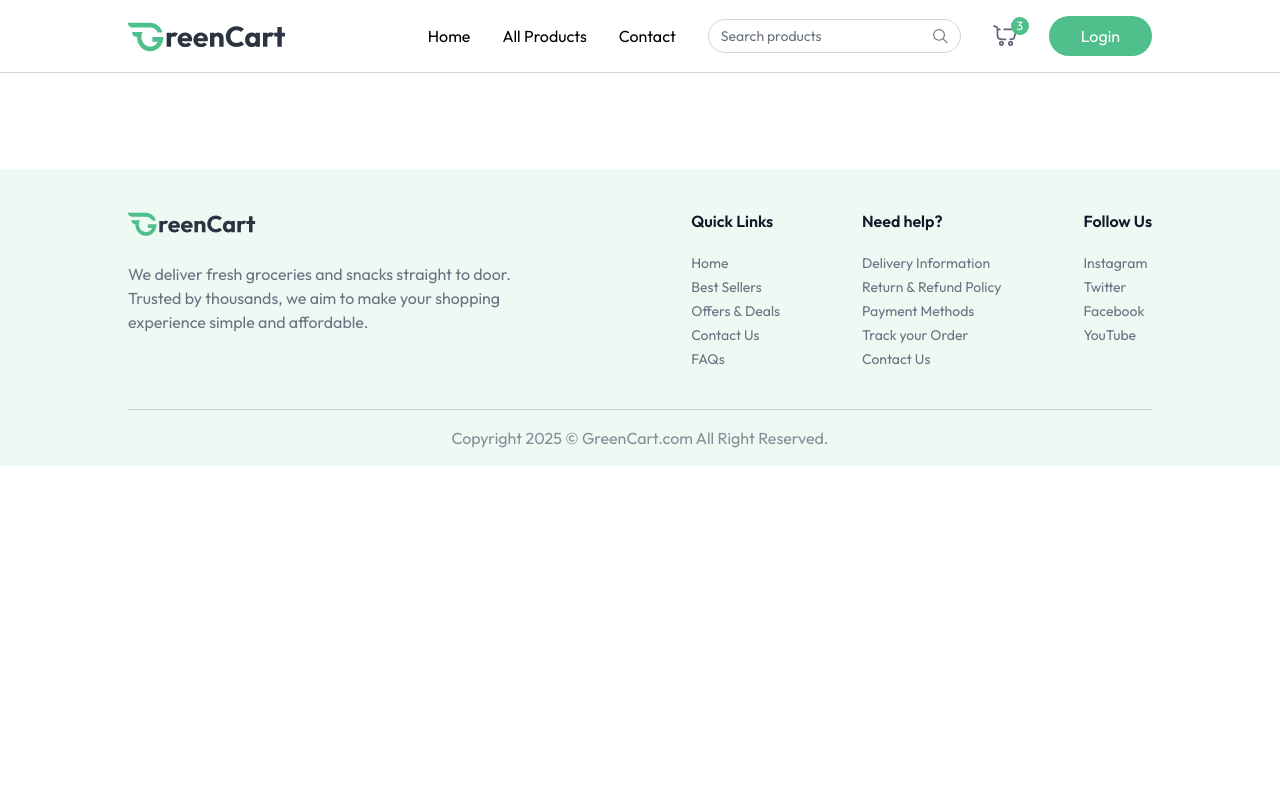
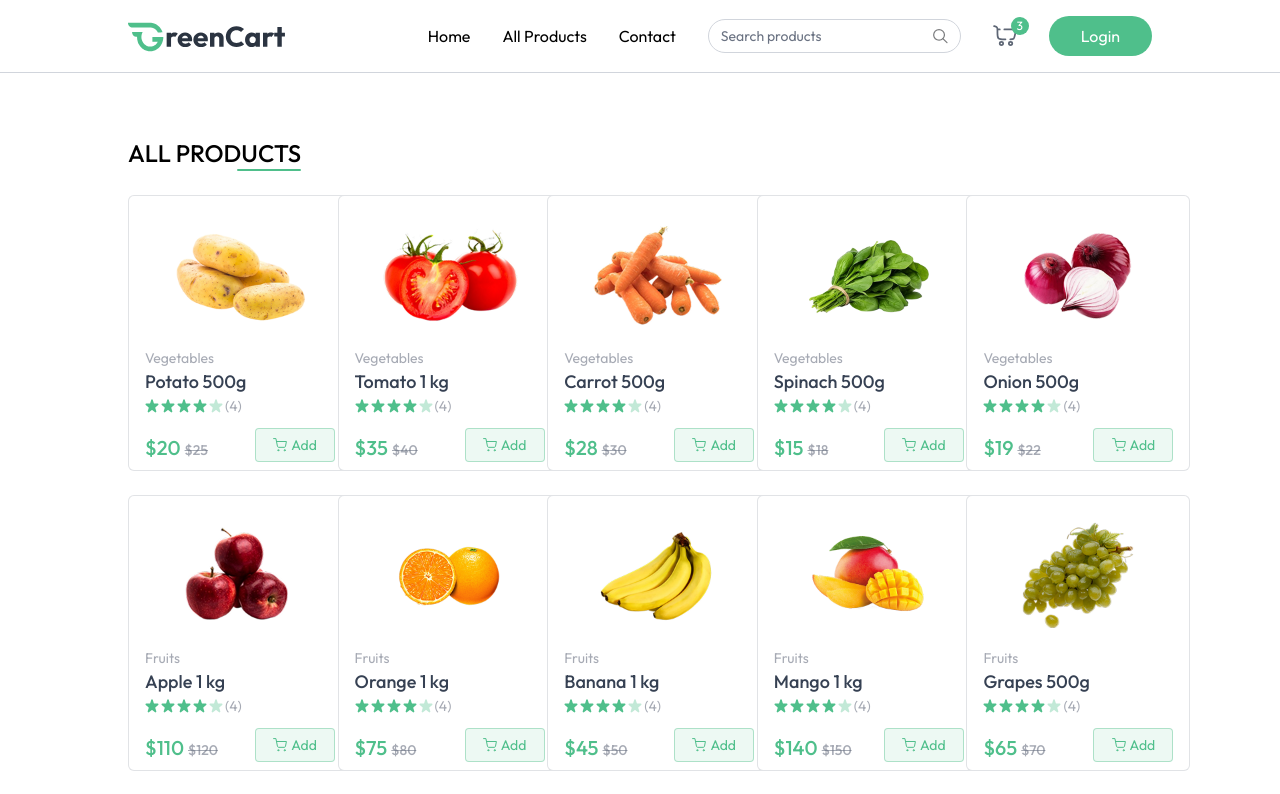
Before and after one commit to Eng99Arjun/greencart, a React (Vite) app in the folder client/: page /products in a window 1280 px wide. Shown: the top 794 px of the page. Built offline with nearby package versions, Linux system fonts and the light colour scheme.

Commit message:
feat: Implement product search functionality and update routing for AllProducts page

```diff
--- a/client/src/App.jsx
+++ b/client/src/App.jsx
@@ -6,6 +6,7 @@
 import Footer from './components/Footer'
 import { useAppContext } from './context/AppContext'
 import Login from './components/Login'
+import AllProducts from './pages/AllProducts'
 
 const App = () => {
 
@@ -25,9 +26,9 @@
 
 
         <Routes>
+
           <Route path="/" element={<Home />} />
-          {/* <Route path="/cart" element={<Home />} /> */}
-          {/* Add more routes here as needed */}
+          <Route path="/products" element={<AllProducts />} />
         </Routes>
       </div>
       {!isSellerPath && <Footer/> }
--- a/client/src/components/Navbar.jsx
+++ b/client/src/components/Navbar.jsx
@@ -1,16 +1,23 @@
-import React from 'react'
+import React, { useEffect } from 'react'
 import { NavLink } from 'react-router-dom';
 import { assets } from '../assets/assets';
 import { useAppContext } from '../context/AppContext';
 
 const Navbar = () => {
     const [open, setOpen] = React.useState(false);
-    const {user, setUser, showUserLogin, setShowUserLogin, navigate} = useAppContext();
+    const {user, setSearchQuery, searchQuery,setUser, showUserLogin, setShowUserLogin, navigate} = useAppContext();
+
 
     const logout = async () => {
         setUser(null);
         navigate('/');
     }
+
+    useEffect(() => {
+        if(searchQuery.length > 0) {
+            navigate('/products');
+        }
+    },[searchQuery])
 
     return (
         <nav className="flex items-center justify-between px-6 md:px-16 lg:px-24 xl:px-32 py-4 border-b border-gray-300 bg-white relative transition-all">
@@ -26,7 +33,7 @@
                 <NavLink to="/">Contact</NavLink>
 
                 <div className="hidden lg:flex items-center text-sm gap-2 border border-gray-300 px-3 rounded-full">
-                    <input className="py-1.5 w-full bg-transparent outline-none placeholder-gray-500" type="text" placeholder="Search products" />
+                    <input onChange={(e) => setSearchQuery(e.target.value)} className="py-1.5 w-full bg-transparent outline-none placeholder-gray-500" type="text" placeholder="Search products" />
                     <img src={assets.search_icon} alt="search" className='w-4 h-4' />
                 </div>
 
--- a/client/src/context/AppContext.jsx
+++ b/client/src/context/AppContext.jsx
@@ -15,8 +15,9 @@
     const [isSeller, setIsSeller] = useState(false);
     const [showUserLogin, setShowUserLogin] = useState(false);
     const [products, setProducts] = useState([]);
+
+    const [searchQuery , setSearchQuery] = useState({});
     const [cartItems, setCartItems] = useState({});
-
     // Function to add product to cart
     const addToCart = (itemId) => {
         let cartData = structuredClone(cartItems);
@@ -60,7 +61,7 @@
         fetchProducts();
     }, []);
 
-    const value = {addToCart, removeFromCart, updateCartItem, currency, products, showUserLogin, setShowUserLogin, navigate, user, setUser, isSeller, setIsSeller, cartItems};
+    const value = {searchQuery, setSearchQuery, addToCart, removeFromCart, updateCartItem, currency, products, showUserLogin, setShowUserLogin, navigate, user, setUser, isSeller, setIsSeller, cartItems};
 
     return (
         <AppContext.Provider value={value}>
--- a/client/src/pages/AllProducts.jsx
+++ b/client/src/pages/AllProducts.jsx
@@ -1,15 +1,33 @@
-import React from 'react'
+import React, { useEffect, useState } from 'react'
 import { useAppContext } from '../context/AppContext'
+import ProductCard from '../components/ProductCard';
 
-const {products} = useAppContext();
 
 const AllProducts = () => {
+
+    const {products, searchQuery} = useAppContext();
+    const [filteredProducts, setFilteredProducts] = useState([]);
+
+    useEffect(()=> {
+        if(searchQuery.length > 0){
+            setFilteredProducts(products.filter( product => product.name.toLowerCase().includes(searchQuery.toLowerCase())))
+        }else {
+            setFilteredProducts(products);
+        }
+    },[products, searchQuery])
   return (
     <div className='mt-16 flex flex-col'>
-        <div className=''>
-            <p>All Products</p>
+        <div className='flex flex-col items-end w-max'>
+            <p className='text-2xl font-medium uppercase'>All Products</p>
             <div className='w-16 h-0.5 bg-primary rounded-full'></div>
         </div>
+
+        <div className='grid grid-cols-2 sm:grid-cols-3 md:grid-cols-3 gap-3 md:gap-6 lg:grid-cols-5 mt-6'>
+            {filteredProducts.filter((product) => product.inStock).map((product, index) => (
+                <ProductCard key={index} product={product} />
+            ) )}
+        </div>
+
     </div>
   )
 }
```
